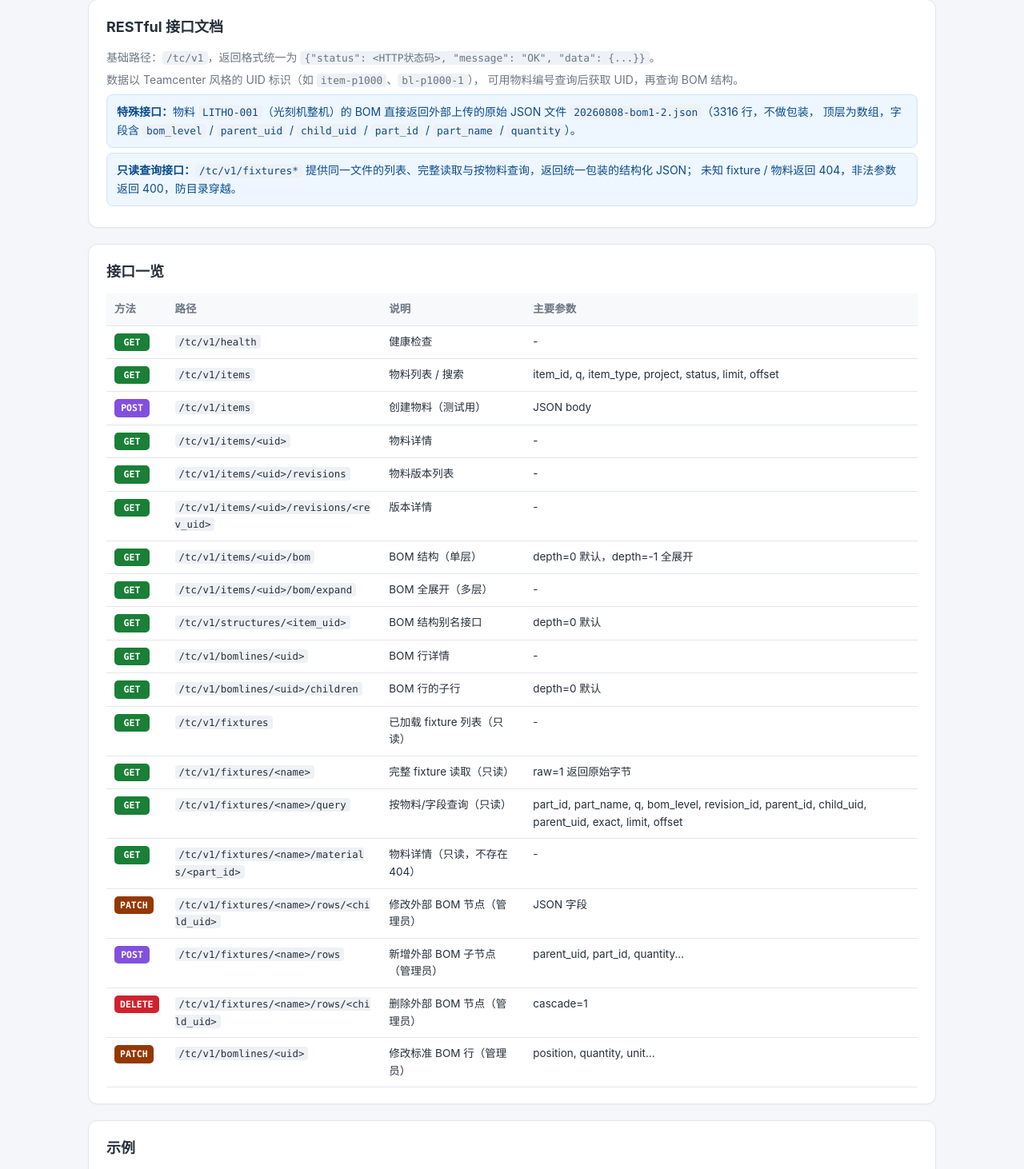
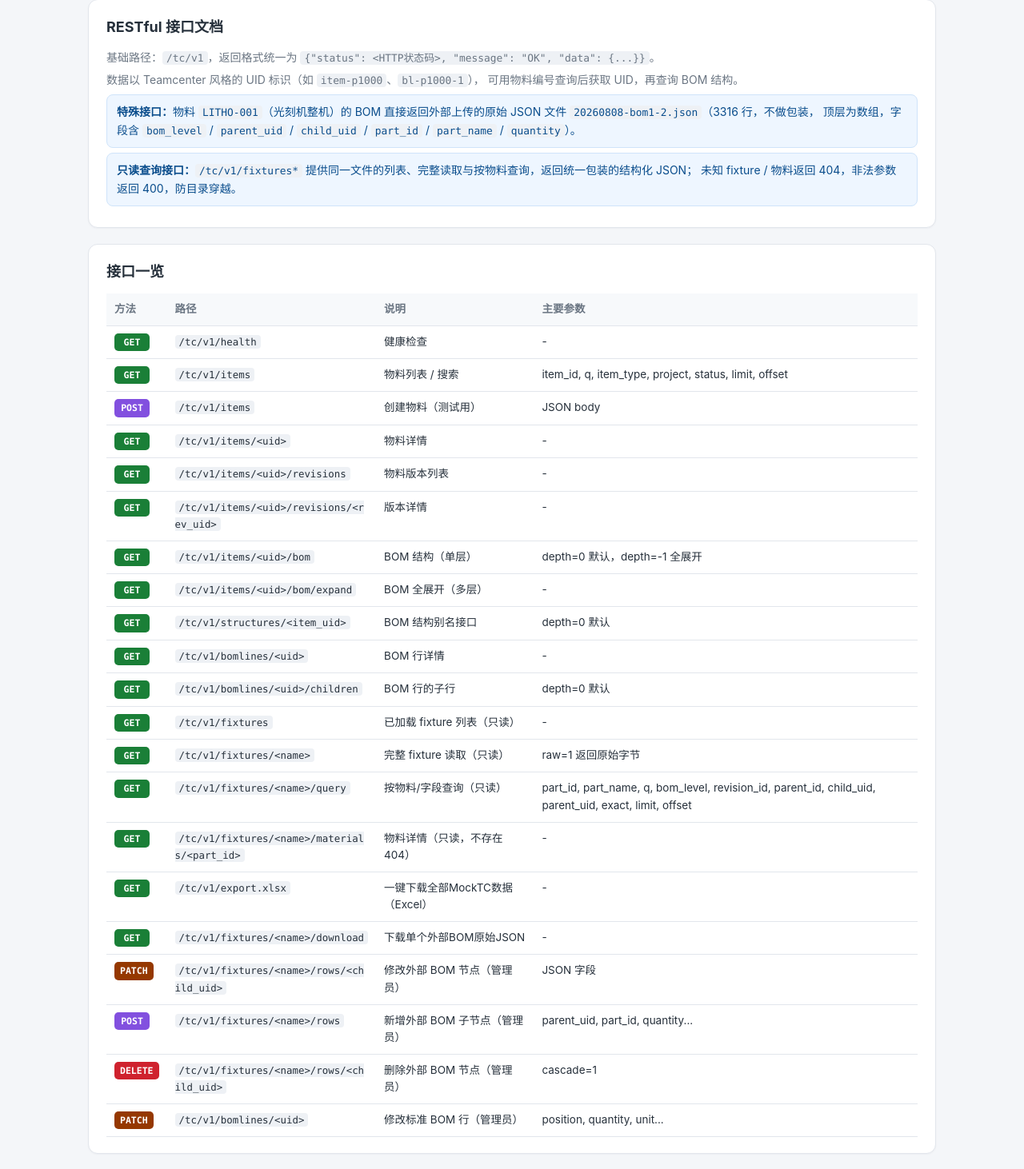
Before and after one commit to boristown/mocktc, a Flask app: page /api in a window 1280 px wide. Shown: the part 83-1545 px from the top of the page at 80% size. Run offline with Flask 2, Linux system fonts and the light colour scheme.

Commit message:
feat: add one-click MockTC data export

```diff
--- a/mocktc_app/app.py
+++ b/mocktc_app/app.py
@@ -23,8 +23,13 @@ from contextlib import contextmanager
 from datetime import datetime
 
 import fcntl
+from io import BytesIO
 
-from flask import Flask, Response, g, jsonify, render_template, request
+from openpyxl import Workbook
+from openpyxl.styles import Alignment, Font, PatternFill
+from openpyxl.utils import get_column_letter
+
+from flask import Flask, Response, g, jsonify, render_template, request, send_file
 
 
 SERVICE_NAME = "Mock Teamcenter"
@@ -544,6 +549,42 @@ def create_app():
             payload["data"] = extra
         return jsonify(payload), code
 
+    def excel_value(value):
+        if value is None:
+            return ""
+        if isinstance(value, (dict, list)):
+            value = json.dumps(value, ensure_ascii=False)
+        if isinstance(value, str) and value[:1] in ("=", "+", "-", "@"):
+            return "'" + value
+        return value
+
+    def append_excel_sheet(workbook, title, rows):
+        rows = [dict(row) for row in rows]
+        fields = []
+        for row in rows:
+            for key in row:
+                if key not in fields:
+                    fields.append(key)
+        if not fields:
+            fields = ["说明"]
+            rows = [{"说明": "无数据"}]
+        sheet = workbook.create_sheet(title[:31])
+        sheet.append(fields)
+        for cell in sheet[1]:
+            cell.font = Font(bold=True, color="17324D")
+            cell.fill = PatternFill("solid", fgColor="DDEFFD")
+            cell.alignment = Alignment(horizontal="center", vertical="center")
+        for row in rows:
+            sheet.append([excel_value(row.get(field)) for field in fields])
+        sheet.freeze_panes = "A2"
+        sheet.auto_filter.ref = sheet.dimensions
+        for column, field in enumerate(fields, 1):
+            width = len(str(field)) + 2
+            for row_number in range(2, min(sheet.max_row, 250) + 1):
+                width = max(width, len(str(sheet.cell(row_number, column).value or "")) + 2)
+            sheet.column_dimensions[get_column_letter(column)].width = min(max(width, 10), 42)
+        return sheet
+
     def parse_depth():
         raw = request.args.get("depth", "0")
         try:
@@ -1005,6 +1046,63 @@ def create_app():
             }
         )
 
+    @app.route(API_PREFIX + "/fixtures/<name>/download", methods=["GET"])
+    def download_fixture_file(name):
+        fixture, err = get_fixture_or_error(name)
+        if err is not None:
+            return err
+        response = Response(fixture["raw"], mimetype="application/json")
+        response.headers["Content-Disposition"] = 'attachment; filename="%s"' % name
+        response.headers["X-Content-Type-Options"] = "nosniff"
+        return response
+
+    @app.route(API_PREFIX + "/export.xlsx", methods=["GET"])
+    def export_all_data_xlsx():
+        """Download all standard and fixture BOM data in one Excel workbook."""
+        db = get_db()
+        items = [serialize_item(row) for row in db.execute(
+            "SELECT * FROM items ORDER BY item_id").fetchall()]
+        standard_rows = [dict(row) for row in db.execute(
+            "SELECT bh.uid AS bom_uid,root.item_id AS root_item_id,root.item_name AS root_item_name,"
+            "bl.uid AS bomline_uid,bl.sequence,bl.position,bl.quantity,bl.unit,"
+            "child.item_id AS child_item_id,child.item_name AS child_item_name,"
+            "child.item_type AS child_item_type,bl.notes "
+            "FROM bom_lines bl JOIN bom_headers bh ON bh.uid=bl.bom_uid "
+            "JOIN items root ON root.uid=bh.item_uid JOIN items child ON child.uid=bl.child_item_uid "
+            "ORDER BY root.item_id,bl.sequence,bl.uid"
+        ).fetchall()]
+        current_fixtures = load_fixtures()
+        workbook = Workbook()
+        workbook.remove(workbook.active)
+        append_excel_sheet(workbook, "导出说明", [{
+            "系统": SERVICE_NAME, "版本": SERVICE_VERSION, "导出时间": now_iso(),
+            "物料数": len(items), "标准BOM行数": len(standard_rows),
+            "外部数据集数": len(current_fixtures),
+            "外部BOM总行数": sum(item["meta"]["rows"] for item in current_fixtures.values()),
+        }])
+        append_excel_sheet(workbook, "物料清单", items)
+        append_excel_sheet(workbook, "标准BOM", standard_rows)
+        used_titles = {"导出说明", "物料清单", "标准BOM"}
+        for index, fixture in enumerate(current_fixtures.values(), 1):
+            base_title = "外部BOM_%s" % (fixture["meta"].get("item_id") or index)
+            title = base_title[:31]
+            suffix = 2
+            while title in used_titles:
+                tail = "_%d" % suffix
+                title = base_title[:31 - len(tail)] + tail
+                suffix += 1
+            used_titles.add(title)
+            append_excel_sheet(workbook, title, fixture["rows"])
+        output = BytesIO()
+        workbook.save(output)
+        output.seek(0)
+        filename = "mocktc-all-data-%s.xlsx" % datetime.now().strftime("%Y%m%d-%H%M%S")
+        return send_file(
+            output, as_attachment=True, download_name=filename,
+            mimetype="application/vnd.openxmlformats-officedocument.spreadsheetml.sheet",
+            max_age=0,
+        )
+
     @app.route(API_PREFIX + "/fixtures/<name>/query", methods=["GET"])
     def query_fixture(name):
         fixture, err = get_fixture_or_error(name)
--- a/mocktc_app/static/style.css
+++ b/mocktc_app/static/style.css
@@ -117,6 +117,7 @@ main.container { padding-top: 26px; padding-bottom: 60px; }
 .table-scroll { overflow: auto; }
 .section-head { display: flex; justify-content: space-between; align-items: flex-start; gap: 16px; }
 .section-head h2 { margin-bottom: 2px; }
+.section-actions { display: flex; gap: 10px; align-items: center; flex-wrap: wrap; }
 .badge { display: inline-flex; align-items: center; border-radius: 99px; padding: 5px 10px; font-size: 12px; white-space: nowrap; }
 .badge-ready { color: #116329; background: #dafbe1; }
 .dataset-grid { display: grid; grid-template-columns: repeat(auto-fit,minmax(260px,1fr)); gap: 12px; margin-top: 16px; }
--- a/mocktc_app/templates/api.html
+++ b/mocktc_app/templates/api.html
@@ -38,6 +38,8 @@
       <tr><td><span class="m m-get">GET</span></td><td><code>{{ api_prefix }}/fixtures/&lt;name&gt;</code></td><td>完整 fixture 读取（只读）</td><td>raw=1 返回原始字节</td></tr>
       <tr><td><span class="m m-get">GET</span></td><td><code>{{ api_prefix }}/fixtures/&lt;name&gt;/query</code></td><td>按物料/字段查询（只读）</td><td>part_id, part_name, q, bom_level, revision_id, parent_id, child_uid, parent_uid, exact, limit, offset</td></tr>
       <tr><td><span class="m m-get">GET</span></td><td><code>{{ api_prefix }}/fixtures/&lt;name&gt;/materials/&lt;part_id&gt;</code></td><td>物料详情（只读，不存在 404）</td><td>-</td></tr>
+      <tr><td><span class="m m-get">GET</span></td><td><code>{{ api_prefix }}/export.xlsx</code></td><td>一键下载全部MockTC数据（Excel）</td><td>-</td></tr>
+      <tr><td><span class="m m-get">GET</span></td><td><code>{{ api_prefix }}/fixtures/&lt;name&gt;/download</code></td><td>下载单个外部BOM原始JSON</td><td>-</td></tr>
       <tr><td><span class="m m-patch">PATCH</span></td><td><code>{{ api_prefix }}/fixtures/&lt;name&gt;/rows/&lt;child_uid&gt;</code></td><td>修改外部 BOM 节点（管理员）</td><td>JSON 字段</td></tr>
       <tr><td><span class="m m-post">POST</span></td><td><code>{{ api_prefix }}/fixtures/&lt;name&gt;/rows</code></td><td>新增外部 BOM 子节点（管理员）</td><td>parent_uid, part_id, quantity...</td></tr>
       <tr><td><span class="m m-delete">DELETE</span></td><td><code>{{ api_prefix }}/fixtures/&lt;name&gt;/rows/&lt;child_uid&gt;</code></td><td>删除外部 BOM 节点（管理员）</td><td>cascade=1</td></tr>
--- a/mocktc_app/templates/data.html
+++ b/mocktc_app/templates/data.html
@@ -7,7 +7,10 @@
       <h2>外部 BOM 数据集</h2>
       <p>可查看完整层级、搜索任意字段；配置管理员令牌后可新增、编辑或删除节点。</p>
     </div>
-    {% if editable %}<span class="badge badge-ready">维护功能已启用</span>{% endif %}
+    <div class="section-actions">
+      <a class="btn btn-primary" href="{{ api_prefix }}/export.xlsx">一键下载全部数据</a>
+      {% if editable %}<span class="badge badge-ready">维护功能已启用</span>{% endif %}
+    </div>
   </div>
   <div class="dataset-grid">
     {% for fixture in fixtures %}
--- a/mocktc_app/templates/fixture_data.html
+++ b/mocktc_app/templates/fixture_data.html
@@ -9,7 +9,8 @@
   </div>
   <div class="hero-actions">
     {% if editable %}<button class="btn btn-primary" id="fixture-add">新增子节点</button>{% endif %}
-    <a class="btn" href="{{ api_prefix }}/fixtures/{{ fixture.name }}?raw=1" target="_blank">原始 JSON</a>
+    <a class="btn" href="{{ api_prefix }}/fixtures/{{ fixture.name }}/download">下载 JSON</a>
+    <a class="btn" href="{{ api_prefix }}/fixtures/{{ fixture.name }}?raw=1" target="_blank">预览 JSON</a>
     <a class="btn" href="/data">返回数据集</a>
   </div>
 </section>
--- a/requirements.txt
+++ b/requirements.txt
@@ -1,2 +1,3 @@
 Flask>=2.2,<4
 gunicorn>=20.1,<24
+openpyxl>=3.1,<4
```
Also changed, not shown: tests/test_maintenance.py (+23 -0 lines), README.md.
